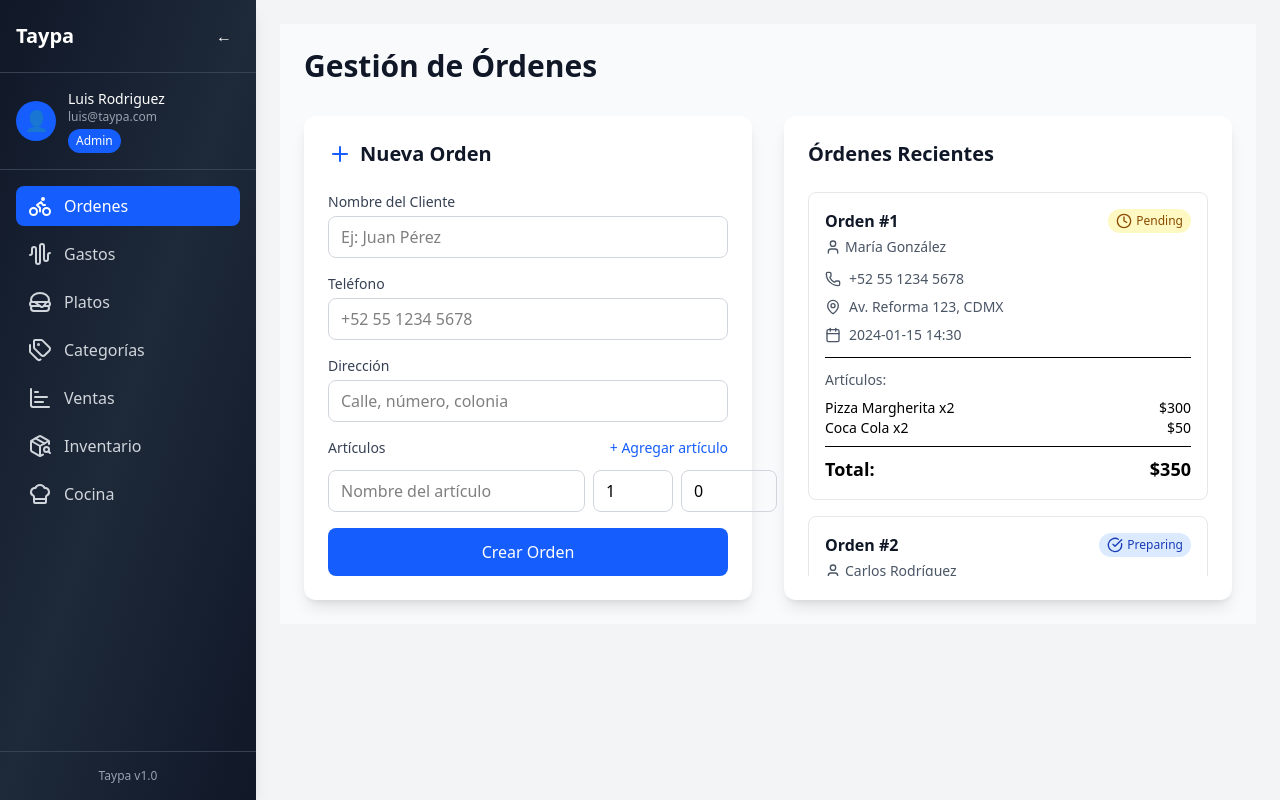
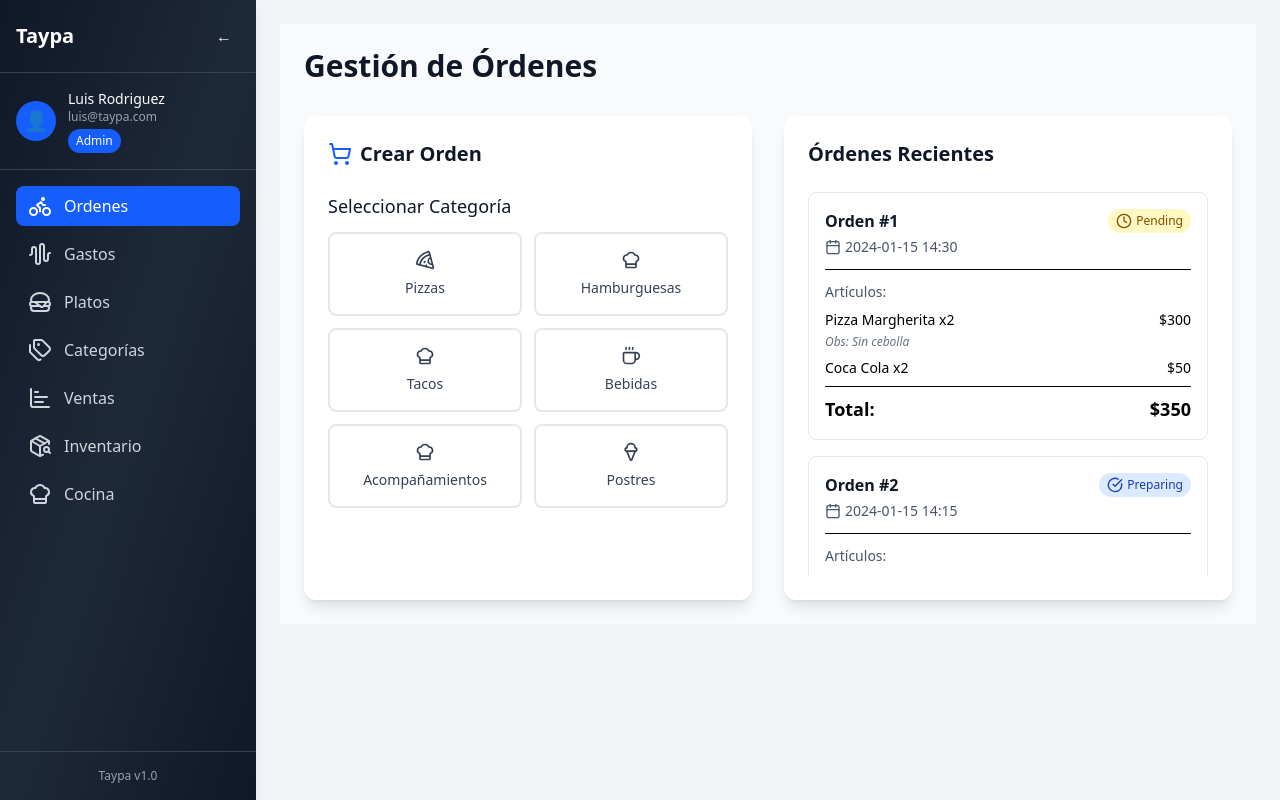
Before and after one commit to podestal/taypa-internal, a React (Vite) app: page /orders in a window 1280 px wide. Built offline with nearby package versions, Linux system fonts and the light colour scheme.

Commit message:
ui for orders

```diff
--- a/src/components/orders/OrdersMain.tsx
+++ b/src/components/orders/OrdersMain.tsx
@@ -1,17 +1,14 @@
 import { useState } from 'react'
 import { motion, AnimatePresence } from 'framer-motion'
-import { Plus, Clock, CheckCircle, XCircle, User, MapPin, Phone, Calendar } from 'lucide-react'
+import { Plus, Clock, CheckCircle, XCircle, User, Calendar, ShoppingCart, ChefHat, Coffee, Pizza, IceCream } from 'lucide-react'
 
 const OrdersMain = () => {
   const [orders, setOrders] = useState([
     {
       id: 1,
-      customerName: 'María González',
-      customerPhone: '+52 55 1234 5678',
-      customerAddress: 'Av. Reforma 123, CDMX',
       items: [
-        { name: 'Pizza Margherita', quantity: 2, price: 150 },
-        { name: 'Coca Cola', quantity: 2, price: 25 }
+        { name: 'Pizza Margherita', category: 'Pizzas', quantity: 2, price: 150, observations: 'Sin cebolla' },
+        { name: 'Coca Cola', category: 'Bebidas', quantity: 2, price: 25, observations: '' }
       ],
       total: 350,
       status: 'pending',
@@ -20,13 +17,10 @@ const OrdersMain = () => {
     },
     {
       id: 2,
-      customerName: 'Carlos Rodríguez',
-      customerPhone: '+52 55 9876 5432',
-      customerAddress: 'Calle Insurgentes 456, CDMX',
       items: [
-        { name: 'Hamburguesa Clásica', quantity: 1, price: 120 },
-        { name: 'Papas Fritas', quantity: 1, price: 45 },
-        { name: 'Agua Natural', quantity: 1, price: 15 }
+        { name: 'Hamburguesa Clásica', category: 'Hamburguesas', quantity: 1, price: 120, observations: 'Bien cocida' },
+        { name: 'Papas Fritas', category: 'Acompañamientos', quantity: 1, price: 45, observations: '' },
+        { name: 'Agua Natural', category: 'Bebidas', quantity: 1, price: 15, observations: '' }
       ],
       total: 180,
       status: 'preparing',
@@ -35,12 +29,9 @@ const OrdersMain = () => {
     },
     {
       id: 3,
-      customerName: 'Ana Martínez',
-      customerPhone: '+52 55 5555 1234',
-      customerAddress: 'Plaza Mayor 789, CDMX',
       items: [
-        { name: 'Tacos al Pastor', quantity: 6, price: 90 },
-        { name: 'Refresco', quantity: 1, price: 20 }
+        { name: 'Tacos al Pastor', category: 'Tacos', quantity: 6, price: 90, observations: 'Con todo' },
+        { name: 'Refresco', category: 'Bebidas', quantity: 1, price: 20, observations: '' }
       ],
       total: 110,
       status: 'delivered',
@@ -49,50 +40,110 @@ const OrdersMain = () => {
     }
   ])
 
-  const [formData, setFormData] = useState({
-    customerName: '',
-    customerPhone: '',
-    customerAddress: '',
-    items: [{ name: '', quantity: 1, price: 0 }]
-  })
+  const categories = [
+    { id: 'pizzas', name: 'Pizzas', icon: <Pizza className="w-5 h-5" /> },
+    { id: 'hamburguesas', name: 'Hamburguesas', icon: <ChefHat className="w-5 h-5" /> },
+    { id: 'tacos', name: 'Tacos', icon: <ChefHat className="w-5 h-5" /> },
+    { id: 'bebidas', name: 'Bebidas', icon: <Coffee className="w-5 h-5" /> },
+    { id: 'acompañamientos', name: 'Acompañamientos', icon: <ChefHat className="w-5 h-5" /> },
+    { id: 'postres', name: 'Postres', icon: <IceCream className="w-5 h-5" /> }
+  ]
 
-  const handleInputChange = (e: React.ChangeEvent<HTMLInputElement>) => {
-    const { name, value } = e.target
-    setFormData(prev => ({
-      ...prev,
-      [name]: value
-    }))
+  const menuItems = {
+    pizzas: [
+      { name: 'Pizza Margherita', price: 150 },
+      { name: 'Pizza Pepperoni', price: 170 },
+      { name: 'Pizza Hawaiana', price: 180 },
+      { name: 'Pizza Cuatro Quesos', price: 190 }
+    ],
+    hamburguesas: [
+      { name: 'Hamburguesa Clásica', price: 120 },
+      { name: 'Hamburguesa BBQ', price: 140 },
+      { name: 'Hamburguesa Doble', price: 160 },
+      { name: 'Hamburguesa Vegetariana', price: 130 }
+    ],
+    tacos: [
+      { name: 'Tacos al Pastor', price: 15 },
+      { name: 'Tacos de Asada', price: 18 },
+      { name: 'Tacos de Pollo', price: 16 },
+      { name: 'Tacos de Carnitas', price: 17 }
+    ],
+    bebidas: [
+      { name: 'Coca Cola', price: 25 },
+      { name: 'Agua Natural', price: 15 },
+      { name: 'Refresco', price: 20 },
+      { name: 'Jugo Natural', price: 30 }
+    ],
+    acompañamientos: [
+      { name: 'Papas Fritas', price: 45 },
+      { name: 'Aros de Cebolla', price: 50 },
+      { name: 'Nachos', price: 55 },
+      { name: 'Ensalada César', price: 60 }
+    ],
+    postres: [
+      { name: 'Helado de Vainilla', price: 40 },
+      { name: 'Pastel de Chocolate', price: 65 },
+      { name: 'Flan', price: 35 },
+      { name: 'Brownie', price: 45 }
+    ]
   }
 
-  const handleItemChange = (index: number, field: string, value: string | number) => {
-    const newItems = [...formData.items]
-    newItems[index] = { ...newItems[index], [field]: value }
-    setFormData(prev => ({ ...prev, items: newItems }))
-  }
+  const [selectedCategory, setSelectedCategory] = useState('')
+  const [currentOrder, setCurrentOrder] = useState<Array<{
+    name: string
+    category: string
+    quantity: number
+    price: number
+    observations: string
+  }>>([])
 
-  const addItem = () => {
-    setFormData(prev => ({
-      ...prev,
-      items: [...prev.items, { name: '', quantity: 1, price: 0 }]
-    }))
-  }
+  const addItemToOrder = (item: { name: string; price: number }, category: string) => {
+    const existingItemIndex = currentOrder.findIndex(orderItem =>
+      orderItem.name === item.name && orderItem.observations === ''
+    )
 
-  const removeItem = (index: number) => {
-    if (formData.items.length > 1) {
-      const newItems = formData.items.filter((_, i) => i !== index)
-      setFormData(prev => ({ ...prev, items: newItems }))
+    if (existingItemIndex >= 0) {
+      const updatedOrder = [...currentOrder]
+      updatedOrder[existingItemIndex].quantity += 1
+      setCurrentOrder(updatedOrder)
+    } else {
+      setCurrentOrder(prev => [...prev, {
+        name: item.name,
+        category: category,
+        quantity: 1,
+        price: item.price,
+        observations: ''
+      }])
     }
   }
 
-  const handleSubmit = (e: React.FormEvent) => {
-    e.preventDefault()
-    const total = formData.items.reduce((sum, item) => sum + (item.price * item.quantity), 0)
+  const updateItemQuantity = (index: number, quantity: number) => {
+    if (quantity <= 0) {
+      removeItemFromOrder(index)
+      return
+    }
+    const updatedOrder = [...currentOrder]
+    updatedOrder[index].quantity = quantity
+    setCurrentOrder(updatedOrder)
+  }
+
+  const updateItemObservations = (index: number, observations: string) => {
+    const updatedOrder = [...currentOrder]
+    updatedOrder[index].observations = observations
+    setCurrentOrder(updatedOrder)
+  }
+
+  const removeItemFromOrder = (index: number) => {
+    setCurrentOrder(prev => prev.filter((_, i) => i !== index))
+  }
+
+  const createOrder = () => {
+    if (currentOrder.length === 0) return
+
+    const total = currentOrder.reduce((sum, item) => sum + (item.price * item.quantity), 0)
     const newOrder = {
       id: orders.length + 1,
-      customerName: formData.customerName,
-      customerPhone: formData.customerPhone,
-      customerAddress: formData.customerAddress,
-      items: formData.items,
+      items: currentOrder,
       total,
       status: 'pending' as const,
       orderTime: new Date().toLocaleString('es-MX'),
@@ -100,12 +151,8 @@ const OrdersMain = () => {
     }
 
     setOrders(prev => [newOrder, ...prev])
-    setFormData({
-      customerName: '',
-      customerPhone: '',
-      customerAddress: '',
-      items: [{ name: '', quantity: 1, price: 0 }]
-    })
+    setCurrentOrder([])
+    setSelectedCategory('')
   }
 
   const getStatusColor = (status: string) => {
@@ -139,7 +186,7 @@ const OrdersMain = () => {
         </motion.h1>
 
         <div className="grid grid-cols-1 lg:grid-cols-2 gap-8">
-          {/* Order Form */}
+          {/* Order Creation */}
           <motion.div
             className="bg-white rounded-xl shadow-lg p-6"
             initial={{ opacity: 0, x: -50 }}
@@ -147,136 +194,152 @@ const OrdersMain = () => {
             transition={{ duration: 0.5, delay: 0.2 }}
           >
             <div className="flex items-center mb-6">
-              <Plus className="w-6 h-6 text-blue-600 mr-2" />
-              <h2 className="text-xl font-semibold text-gray-900">Nueva Orden</h2>
+              <ShoppingCart className="w-6 h-6 text-blue-600 mr-2" />
+              <h2 className="text-xl font-semibold text-gray-900">Crear Orden</h2>
             </div>
 
-            <form onSubmit={handleSubmit} className="space-y-4">
-              {/* Customer Info */}
-              <div className="space-y-4">
-                <div>
-                  <label className="block text-sm font-medium text-gray-700 mb-1">
-                    Nombre del Cliente
-                  </label>
-                  <input
-                    type="text"
-                    name="customerName"
-                    value={formData.customerName}
-                    onChange={handleInputChange}
-                    className="w-full px-3 py-2 border border-gray-300 rounded-lg focus:ring-2 focus:ring-blue-500 focus:border-transparent"
-                    placeholder="Ej: Juan Pérez"
-                    required
-                  />
+            {/* Category Selection */}
+            <div className="mb-6">
+              <h3 className="text-lg font-medium text-gray-900 mb-3">Seleccionar Categoría</h3>
+              <div className="grid grid-cols-2 gap-3">
+                {categories.map((category) => (
+                  <motion.button
+                    key={category.id}
+                    onClick={() => setSelectedCategory(category.id)}
+                    className={`p-4 rounded-lg border-2 transition-all ${
+                      selectedCategory === category.id
+                        ? 'border-blue-500 bg-blue-50 text-blue-700'
+                        : 'border-gray-200 hover:border-gray-300 text-gray-700'
+                    }`}
+                    whileHover={{ scale: 1.02 }}
+                    whileTap={{ scale: 0.98 }}
+                  >
+                    <div className="flex items-center justify-center mb-2">
+                      {category.icon}
                     </div>
-
-                <div>
-                  <label className="block text-sm font-medium text-gray-700 mb-1">
-                    Teléfono
-                  </label>
-                  <input
-                    type="tel"
-                    name="customerPhone"
-                    value={formData.customerPhone}
-                    onChange={handleInputChange}
-                    className="w-full px-3 py-2 border border-gray-300 rounded-lg focus:ring-2 focus:ring-blue-500 focus:border-transparent"
-                    placeholder="+52 55 1234 5678"
-                    required
-                  />
-                </div>
-
-                <div>
-                  <label className="block text-sm font-medium text-gray-700 mb-1">
-                    Dirección
-                  </label>
-                  <input
-                    type="text"
-                    name="customerAddress"
-                    value={formData.customerAddress}
-                    onChange={handleInputChange}
-                    className="w-full px-3 py-2 border border-gray-300 rounded-lg focus:ring-2 focus:ring-blue-500 focus:border-transparent"
-                    placeholder="Calle, número, colonia"
-                    required
-                  />
+                    <div className="text-sm font-medium">{category.name}</div>
+                  </motion.button>
+                ))}
               </div>
             </div>
 
-              {/* Items */}
+            {/* Items from Selected Category */}
+            {selectedCategory && (
+              <motion.div
+                initial={{ opacity: 0, y: 20 }}
+                animate={{ opacity: 1, y: 0 }}
+                className="mb-6"
+              >
+                <h3 className="text-lg font-medium text-gray-900 mb-3">
+                  {categories.find(c => c.id === selectedCategory)?.name}
+                </h3>
+                <div className="grid grid-cols-1 gap-2">
+                  {menuItems[selectedCategory as keyof typeof menuItems]?.map((item, index) => (
+                    <motion.div
+                      key={index}
+                      initial={{ opacity: 0, x: -20 }}
+                      animate={{ opacity: 1, x: 0 }}
+                      transition={{ delay: index * 0.05 }}
+                      className="flex items-center justify-between p-3 border border-gray-200 rounded-lg hover:bg-gray-50"
+                    >
                       <div>
-                <div className="flex items-center justify-between mb-3">
-                  <label className="block text-sm font-medium text-gray-700">
-                    Artículos
-                  </label>
+                        <div className="font-medium text-gray-900">{item.name}</div>
+                        <div className="text-sm text-gray-600">${item.price}</div>
+                      </div>
                       <motion.button
-                    type="button"
-                    onClick={addItem}
-                    className="text-blue-600 hover:text-blue-800 text-sm font-medium"
+                        onClick={() => addItemToOrder(item, categories.find(c => c.id === selectedCategory)?.name || '')}
+                        className="px-3 py-1 bg-blue-600 text-white text-sm rounded-lg hover:bg-blue-700 transition-colors"
                         whileHover={{ scale: 1.05 }}
                         whileTap={{ scale: 0.95 }}
                       >
-                    + Agregar artículo
+                        Agregar
                       </motion.button>
+                    </motion.div>
+                  ))}
                 </div>
+              </motion.div>
+            )}
 
+            {/* Current Order Items */}
+            {currentOrder.length > 0 && (
+              <motion.div
+                initial={{ opacity: 0, y: 20 }}
+                animate={{ opacity: 1, y: 0 }}
+                className="mb-6"
+              >
+                <h3 className="text-lg font-medium text-gray-900 mb-3">Orden Actual</h3>
+                <div className="space-y-3">
                   <AnimatePresence>
-                  {formData.items.map((item, index) => (
+                    {currentOrder.map((item, index) => (
                       <motion.div
                         key={index}
                         initial={{ opacity: 0, height: 0 }}
                         animate={{ opacity: 1, height: 'auto' }}
                         exit={{ opacity: 0, height: 0 }}
-                      className="flex gap-2 mb-2"
+                        className="p-3 border border-gray-200 rounded-lg bg-gray-50"
                       >
-                      <input
-                        type="text"
-                        value={item.name}
-                        onChange={(e) => handleItemChange(index, 'name', e.target.value)}
-                        className="flex-1 px-3 py-2 border border-gray-300 rounded-lg focus:ring-2 focus:ring-blue-500 focus:border-transparent"
-                        placeholder="Nombre del artículo"
-                        required
-                      />
-                      <input
-                        type="number"
-                        value={item.quantity}
-                        onChange={(e) => handleItemChange(index, 'quantity', parseInt(e.target.value) || 1)}
-                        className="w-20 px-3 py-2 border border-gray-300 rounded-lg focus:ring-2 focus:ring-blue-500 focus:border-transparent"
-                        min="1"
-                        required
-                      />
-                      <input
-                        type="number"
-                        value={item.price}
-                        onChange={(e) => handleItemChange(index, 'price', parseFloat(e.target.value) || 0)}
-                        className="w-24 px-3 py-2 border border-gray-300 rounded-lg focus:ring-2 focus:ring-blue-500 focus:border-transparent"
-                        placeholder="Precio"
-                        min="0"
-                        step="0.01"
-                        required
-                      />
-                      {formData.items.length > 1 && (
+                        <div className="flex items-center justify-between mb-2">
+                          <div>
+                            <div className="font-medium text-gray-900">{item.name}</div>
+                            <div className="text-sm text-gray-600">{item.category}</div>
+                          </div>
+                          <div className="flex items-center gap-2">
+                            <button
+                              onClick={() => updateItemQuantity(index, item.quantity - 1)}
+                              className="w-6 h-6 bg-red-100 text-red-600 rounded-full flex items-center justify-center hover:bg-red-200"
+                            >
+                              -
+                            </button>
+                            <span className="w-8 text-center font-medium">{item.quantity}</span>
+                            <button
+                              onClick={() => updateItemQuantity(index, item.quantity + 1)}
+                              className="w-6 h-6 bg-green-100 text-green-600 rounded-full flex items-center justify-center hover:bg-green-200"
+                            >
+                              +
+                            </button>
                             <motion.button
-                          type="button"
-                          onClick={() => removeItem(index)}
-                          className="px-2 py-2 text-red-600 hover:text-red-800"
+                              onClick={() => removeItemFromOrder(index)}
+                              className="ml-2 text-red-600 hover:text-red-800"
                               whileHover={{ scale: 1.1 }}
                               whileTap={{ scale: 0.9 }}
                             >
                               <XCircle className="w-4 h-4" />
                             </motion.button>
-                      )}
+                          </div>
+                        </div>
+                        <input
+                          type="text"
+                          value={item.observations}
+                          onChange={(e) => updateItemObservations(index, e.target.value)}
+                          placeholder="Observaciones (opcional)"
+                          className="w-full px-2 py-1 text-sm border border-gray-300 rounded focus:ring-2 focus:ring-blue-500 focus:border-transparent"
+                        />
+                        <div className="text-sm text-gray-600 mt-1">
+                          Subtotal: ${item.price * item.quantity}
+                        </div>
                       </motion.div>
                     ))}
                   </AnimatePresence>
                 </div>
 
+                <div className="mt-4 pt-3 border-t">
+                  <div className="flex justify-between items-center">
+                    <span className="text-lg font-semibold">Total:</span>
+                    <span className="text-xl font-bold text-blue-600">
+                      ${currentOrder.reduce((sum, item) => sum + (item.price * item.quantity), 0)}
+                    </span>
+                  </div>
                   <motion.button
-                type="submit"
-                className="w-full bg-blue-600 text-white py-3 rounded-lg font-medium hover:bg-blue-700 transition-colors"
+                    onClick={createOrder}
+                    className="w-full mt-3 bg-green-600 text-white py-3 rounded-lg font-medium hover:bg-green-700 transition-colors"
                     whileHover={{ scale: 1.02 }}
                     whileTap={{ scale: 0.98 }}
                   >
                     Crear Orden
                   </motion.button>
-            </form>
+                </div>
+              </motion.div>
+            )}
           </motion.div>
 
           {/* Orders List */}
@@ -303,8 +366,8 @@ const OrdersMain = () => {
                       <div>
                         <h3 className="font-semibold text-gray-900">Orden #{order.id}</h3>
                         <div className="flex items-center text-sm text-gray-600 mt-1">
-                          <User className="w-4 h-4 mr-1" />
-                          {order.customerName}
+                          <Calendar className="w-4 h-4 mr-1" />
+                          {order.orderTime}
                         </div>
                       </div>
                       <span className={`px-2 py-1 rounded-full text-xs font-medium flex items-center ${getStatusColor(order.status)}`}>
@@ -313,27 +376,19 @@ const OrdersMain = () => {
                       </span>
                     </div>
 
-                    <div className="space-y-2 mb-3">
-                      <div className="flex items-center text-sm text-gray-600">
-                        <Phone className="w-4 h-4 mr-2" />
-                        {order.customerPhone}
-                      </div>
-                      <div className="flex items-center text-sm text-gray-600">
-                        <MapPin className="w-4 h-4 mr-2" />
-                        {order.customerAddress}
-                      </div>
-                      <div className="flex items-center text-sm text-gray-600">
-                        <Calendar className="w-4 h-4 mr-2" />
-                        {order.orderTime}
-                      </div>
-                    </div>
-
                     <div className="border-t pt-3">
                       <div className="text-sm text-gray-600 mb-2">Artículos:</div>
                       {order.items.map((item, itemIndex) => (
-                        <div key={itemIndex} className="flex justify-between text-sm">
+                        <div key={itemIndex} className="mb-2">
+                          <div className="flex justify-between text-sm">
                             <span>{item.name} x{item.quantity}</span>
                             <span>${item.price * item.quantity}</span>
+                          </div>
+                          {item.observations && (
+                            <div className="text-xs text-gray-500 italic mt-1">
+                              Obs: {item.observations}
+                            </div>
+                          )}
                         </div>
                       ))}
                       <div className="flex justify-between font-semibold text-lg mt-2 pt-2 border-t">
```
Lines whose indentation alone changed are shown as unchanged.
